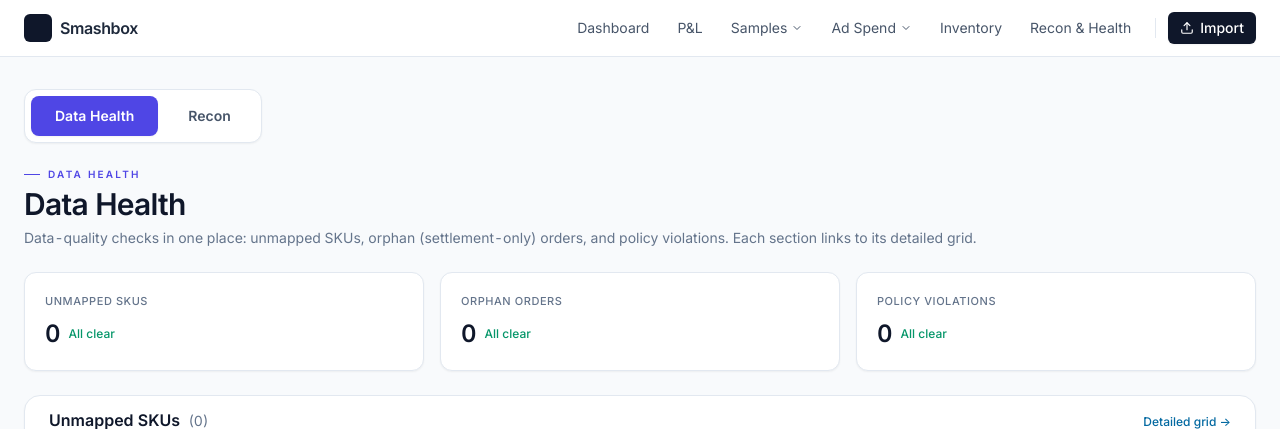
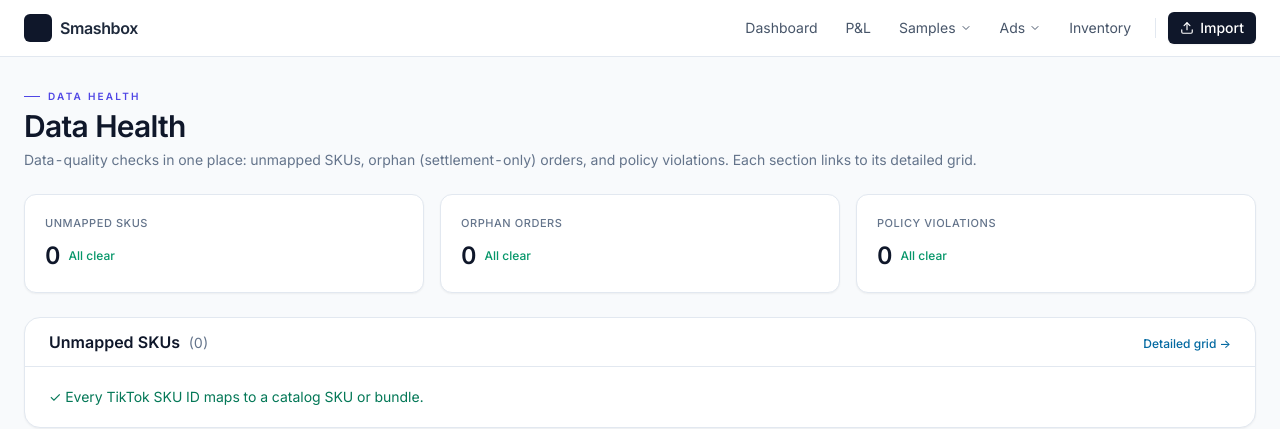
Before and after one commit to jordanblum1991/smashbox, a FastAPI app: page /reports/recon-health in a window 1280 px wide. Shown: the top 429 px of the page. Run offline with FastAPI, Linux system fonts and the light colour scheme; style sheets or scripts are compiled from the project's sources; some libraries are stand-ins or nearby versions.

Commit message:
nav/dashboard: rename Ads, move Recon/Data Health to Admin menu, slimmer notice
- Rename the "Ad Spend" nav dropdown button and the dashboard KPI tile to "Ads".
- Move Reconciliation + Data Health out of the top nav into the Admin dropdown
  (top-right). They drop the in-page tabs — each opens its own section of
  /reports/recon-health via ?tab= — and the data-health issue-count badge rides
  on its dropdown item. The old /reports/data-health and /reports/reconciliation
  redirects are unchanged.
- ui.banner gains a `compact` option (smaller padding/text/margin/icon); the
  dashboard Settlement-coverage notice now uses it.

tests: drop the removed tab-bar assertions from test_recon_health.

Co-Authored-By: Claude Opus 4.8 <noreply@anthropic.com>

```diff
--- a/app/templates/dashboard.html
+++ b/app/templates/dashboard.html
@@ -82,7 +82,7 @@
 
 {% if has_orders and not coverage_full %}
 {% set pending = pnl.orders_count - pnl.orders_settled %}
-{% call ui.banner(tone=('error' if coverage_severe else 'warn'),
+{% call ui.banner(tone=('error' if coverage_severe else 'warn'), compact=true,
                   title="Settlement coverage: " ~ ("%.0f" % coverage_pct) ~ "%") %}
   {{ pnl.orders_settled }} of {{ pnl.orders_count }} paid orders have been settled.
   {{ pending }} order{{ '' if pending == 1 else 's' }} still pending, so some fees, commissions, ad costs, and shipping costs may not be fully reflected yet.
@@ -135,7 +135,7 @@
   {{ ui.kpi(label="Total Units Sold", value="{:,}".format(pnl.units_sold), hint="Bundles count as 1 unit",
       href="/reports/pnl" ~ pnl_qs, surface="bg-sky-50",
       delta=trends.units.delta, spark=trends.units.spark) }}
-  {{ ui.kpi(label="Ad Spend", value=pnl.net_ad_spend | money, hint="Net of credits",
+  {{ ui.kpi(label="Ads", value=pnl.net_ad_spend | money, hint="Net of credits",
       href="/reports/ad-spend", surface="bg-amber-50",
       delta=trends.ad_spend.delta, delta_polarity="neutral", spark=trends.ad_spend.spark) }}
 </section>
--- a/app/templates/partials/nav.html
+++ b/app/templates/partials/nav.html
@@ -54,7 +54,7 @@
       <div class="group relative">
         <button type="button"
                 class="relative inline-flex items-center gap-1 rounded-md px-3 py-1.5 text-slate-600 hover:bg-slate-100 hover:text-slate-900 group-hover:bg-slate-100 group-focus-within:bg-slate-100">
-          Ad Spend
+          Ads
           {{ ui.icon("chevron-down", "h-3 w-3 transition-transform group-hover:rotate-180 group-focus-within:rotate-180") }}
         </button>
         <div class="invisible absolute right-0 top-full z-20 mt-1 w-56 rounded-md border border-slate-200 bg-white py-1 shadow-lg group-hover:visible group-focus-within:visible">
@@ -74,19 +74,8 @@
         </a>
       {% endfor %}
 
-      {# Recon & Health — consolidated page: the Data Health checks (unmapped
-         SKUs, orphan orders, policy violations) and the monthly Reconciliation
-         as two tabs. Red badge shows the data-health issue count. #}
-      <a href="/reports/recon-health"
-         class="relative inline-flex items-center rounded-md px-3 py-1.5 text-slate-600 hover:bg-slate-100 hover:text-slate-900">
-        Recon &amp; Health
-        {% if health_total > 0 %}
-        <span title="{{ health_total }} issue{{ '' if health_total == 1 else 's' }} need attention"
-              class="absolute -right-0.5 -top-0.5 inline-flex h-4 min-w-[1rem] items-center justify-center rounded-full bg-rose-600 px-1 text-[10px] font-semibold text-white">
-          {{ health_total }}
-        </span>
-        {% endif %}
-      </a>
+      {# Reconciliation + Data Health now live in the Admin dropdown (top-right).
+         The data-health issue count rides on its dropdown item. #}
 
       {# Import action — pulled out of the link list and styled as a primary
          action button so it reads as "do something" rather than "go somewhere". #}
@@ -135,6 +124,18 @@
                class="block rounded px-2 py-1.5 text-left text-sm text-slate-700 hover:bg-slate-50">
               Invoices &amp; AP
             </a>
+            <a href="/reports/recon-health?tab=recon"
+               class="block rounded px-2 py-1.5 text-left text-sm text-slate-700 hover:bg-slate-50">
+              Reconciliation
+            </a>
+            <a href="/reports/recon-health?tab=data-health"
+               class="flex items-center justify-between rounded px-2 py-1.5 text-left text-sm text-slate-700 hover:bg-slate-50">
+              <span>Data Health</span>
+              {% if health_total > 0 %}
+              <span title="{{ health_total }} issue{{ '' if health_total == 1 else 's' }} need attention"
+                    class="ml-2 inline-flex h-4 min-w-[1rem] items-center justify-center rounded-full bg-rose-600 px-1 text-[10px] font-semibold text-white">{{ health_total }}</span>
+              {% endif %}
+            </a>
             {% endif %}
           </div>
           <div class="border-t border-slate-100 px-1 py-1">
--- a/app/templates/partials/ui.html
+++ b/app/templates/partials/ui.html
@@ -320,7 +320,7 @@
    - `caller`: long-form copy; use the `caller()` slot so callers can embed strong/links
    - `action_label`/`action_href`: right-aligned CTA (optional)
    ========================================================================== #}
-{% macro banner(tone="info", title="", action_label=none, action_href=none) -%}
+{% macro banner(tone="info", title="", action_label=none, action_href=none, compact=false) -%}
   {% set tones = {
     'info':    {'bg':'bg-sky-50',     'border':'border-sky-200',    'text':'text-sky-900',    'icon':'text-sky-500'},
     'warn':    {'bg':'bg-amber-50',   'border':'border-amber-200',  'text':'text-amber-900',  'icon':'text-amber-500'},
@@ -329,8 +329,8 @@
   } %}
   {% set t = tones[tone] %}
   {% set glyph = {'info': 'info', 'warn': 'triangle-alert', 'error': 'circle-alert', 'success': 'circle-check'}[tone] %}
-<div class="mb-6 flex items-start gap-3 rounded-xl border {{ t.bg }} {{ t.border }} px-4 py-3 text-sm leading-snug {{ t.text }}">
-  {{ icon(glyph, "mt-0.5 h-4 w-4 shrink-0 " ~ t.icon) }}
+<div class="{{ 'mb-4' if compact else 'mb-6' }} flex items-start gap-3 rounded-xl border {{ t.bg }} {{ t.border }} {{ 'px-3 py-2 text-xs' if compact else 'px-4 py-3 text-sm' }} leading-snug {{ t.text }}">
+  {{ icon(glyph, "mt-0.5 shrink-0 " ~ ("h-3.5 w-3.5" if compact else "h-4 w-4") ~ " " ~ t.icon) }}
   <div class="min-w-0 flex-1">
     {% if title %}<span class="font-semibold">{{ title }}</span>{% if caller %} — {% endif %}{% endif %}
     {% if caller %}{{ caller() }}{% endif %}
--- a/app/templates/reports/recon_health.html
+++ b/app/templates/reports/recon_health.html
@@ -1,15 +1,9 @@
 {% extends "base.html" %}
-{% block title %}{{ 'Recon' if active_tab == 'recon' else 'Data Health' }} · Recon & Health · Smashbox{% endblock %}
+{% block title %}{{ 'Reconciliation' if active_tab == 'recon' else 'Data Health' }} · Smashbox{% endblock %}
 
-{# Server-rendered tabs (same pattern as Catalog / Invoices): the active tab's
-   body is included on a full page load. Recon's month-nav links carry tab=recon
-   so paging months stays on the Recon tab. #}
+{# Backs both the "Reconciliation" and "Data Health" Admin-menu items via ?tab=.
+   No in-page tabs — each menu item opens its own section. Recon's month-nav
+   links carry tab=recon so paging months stays on the reconciliation view. #}
 {% block content %}
-<nav class="mb-6 inline-flex gap-1.5 rounded-xl border border-slate-200 bg-white p-1.5 shadow-sm" aria-label="Recon & Health sections">
-  <a href="/reports/recon-health?tab=data-health"
-     class="rounded-lg px-6 py-2.5 text-sm font-semibold transition {{ 'bg-indigo-600 text-white shadow-sm' if active_tab == 'data-health' else 'text-slate-600 hover:bg-indigo-50 hover:text-indigo-700' }}">Data Health</a>
-  <a href="/reports/recon-health?tab=recon"
-     class="rounded-lg px-6 py-2.5 text-sm font-semibold transition {{ 'bg-indigo-600 text-white shadow-sm' if active_tab == 'recon' else 'text-slate-600 hover:bg-indigo-50 hover:text-indigo-700' }}">Recon</a>
-</nav>
 {% if active_tab == 'recon' %}{% include "reports/_recon_health_recon_body.html" %}{% else %}{% include "reports/_recon_health_data_body.html" %}{% endif %}
 {% endblock %}
```
Also changed, not shown: tests/test_recon_health.py (+3 -8 lines).
